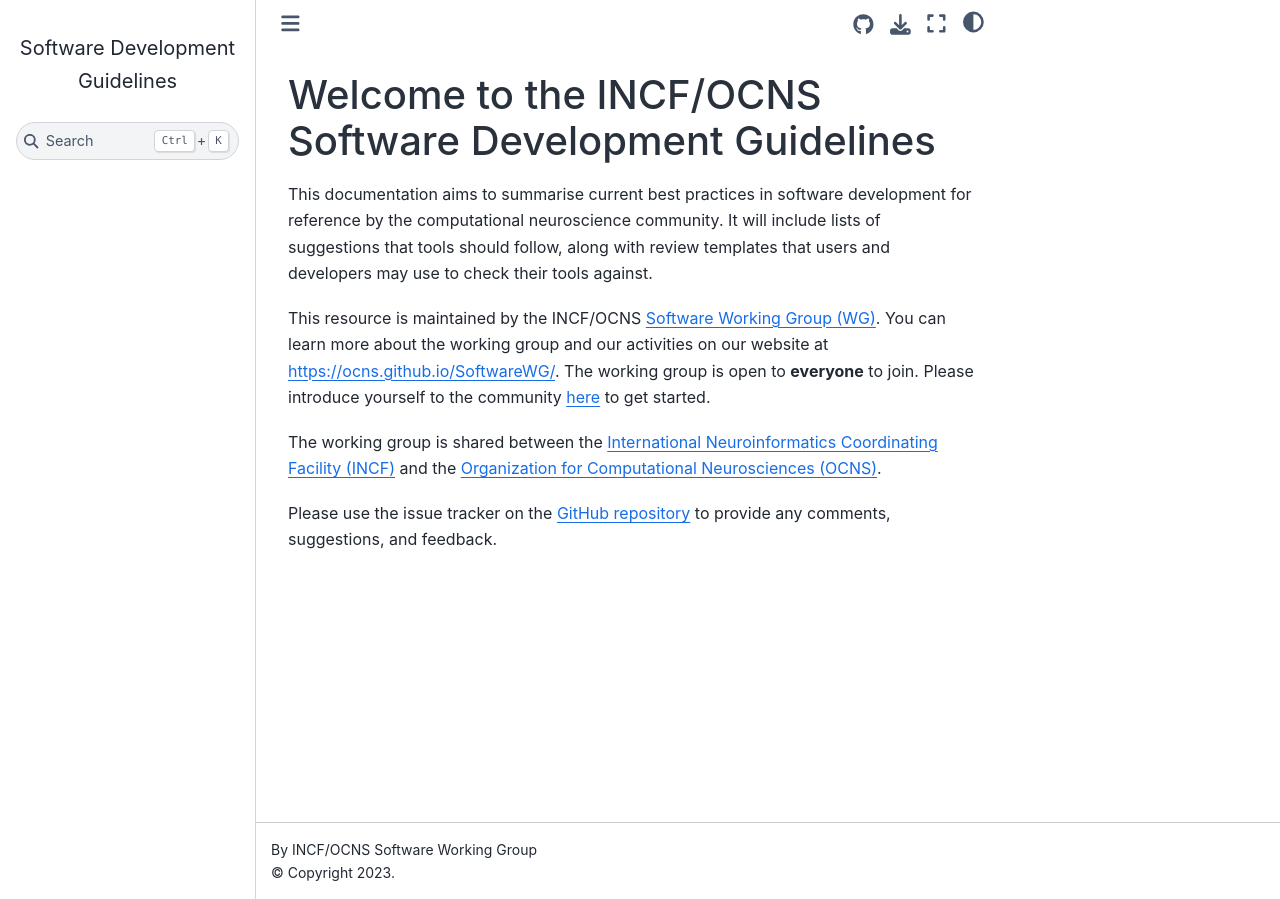
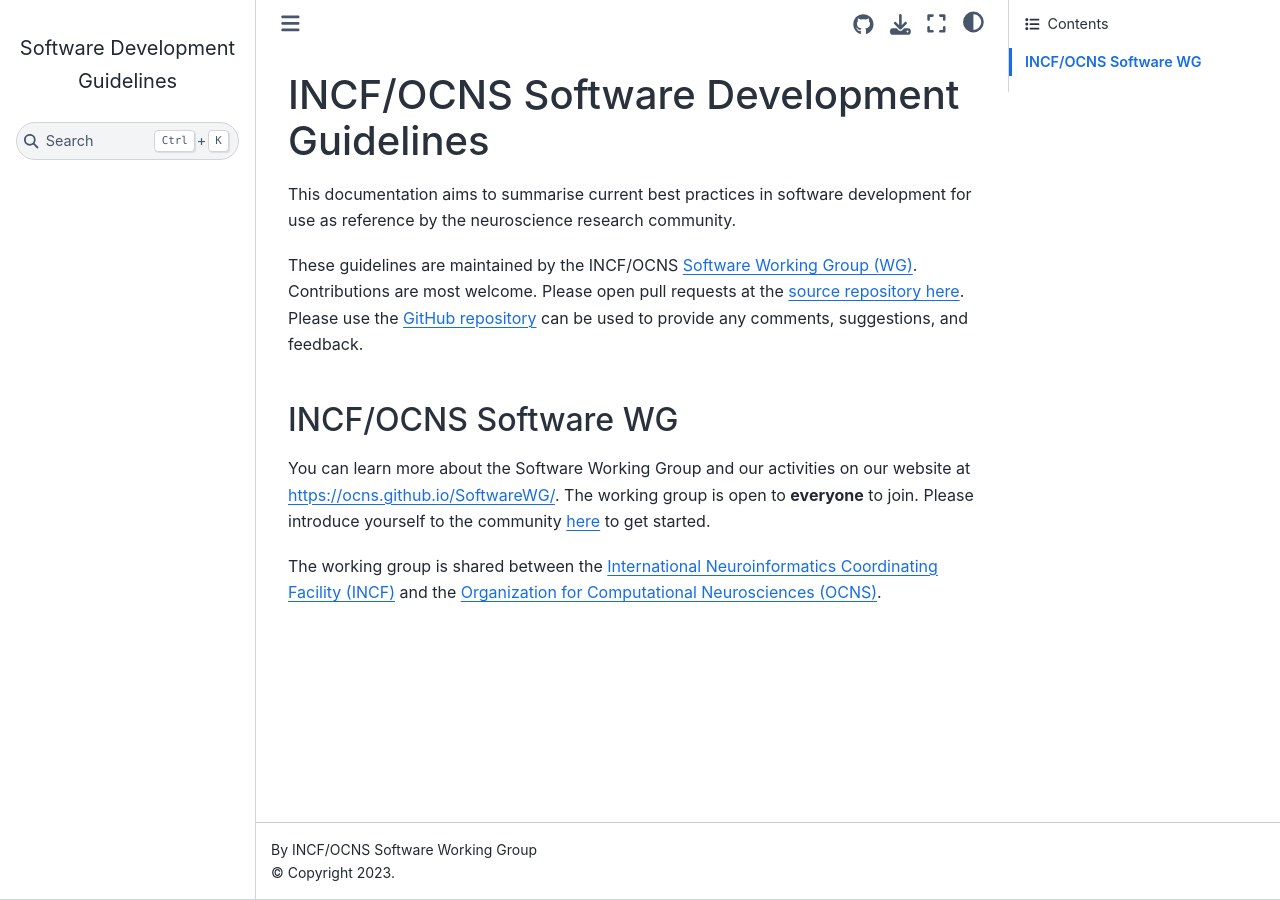
Before and after one commit to OCNS/CompNeuroCookBook, a Jupyter Book: the page built from source/index.md, in a window 1280 px wide. Built offline with Jupyter Book 1.0.4 settings and Sphinx 7.4.7 and the Sphinx Book theme 1.1.4, drawn with Linux system fonts in a browser that asks for light colours; pages that are not in the unit, such as notebooks, are missing from menus.

Commit message:
enh: tweak landing page

```diff
--- a/source/index.md
+++ b/source/index.md
@@ -1,14 +1,18 @@
 (landing)=
-# Welcome to the INCF/OCNS Software Development Guidelines
+# INCF/OCNS Software Development Guidelines
 
-This documentation aims to summarise current best practices in software development for reference by the computational neuroscience community.
-It will include lists of suggestions that tools should follow, along with review templates that users and developers may use to check their tools against.
+This documentation aims to summarise current best practices in software development for use as reference by the neuroscience research community.
 
-This resource is maintained by the INCF/OCNS [Software Working Group (WG)](https://ocns.github.io/SoftwareWG/).
-You can learn more about the working group and our activities on our website at https://ocns.github.io/SoftwareWG/.
+These guidelines are maintained by the INCF/OCNS [Software Working Group (WG)](https://ocns.github.io/SoftwareWG/).
+Contributions are most welcome.
+Please open pull requests at the [source repository here](https://github.com/OCNS/SoftwareDevelopmentGuidelines/issues).
+Please use the [GitHub repository](https://github.com/OCNS/SoftwareDevelopmentGuidelines/issues) can be used to provide any comments, suggestions, and feedback.
+
+
+## INCF/OCNS Software WG
+
+You can learn more about the Software Working Group and our activities on our website at https://ocns.github.io/SoftwareWG/.
 The working group is open to **everyone** to join.
 Please introduce yourself to the community [here](https://github.com/OCNS/SoftwareWG/discussions/12) to get started.
 
 The working group is shared between the [International Neuroinformatics Coordinating Facility (INCF)](https://www.incf.org/) and the [Organization for Computational Neurosciences (OCNS)](https://www.cnsorg.org).
-
-Please use the issue tracker on the [GitHub repository](https://github.com/OCNS/SoftwareDevelopmentGuidelines/issues) to provide any comments, suggestions, and feedback.
```
